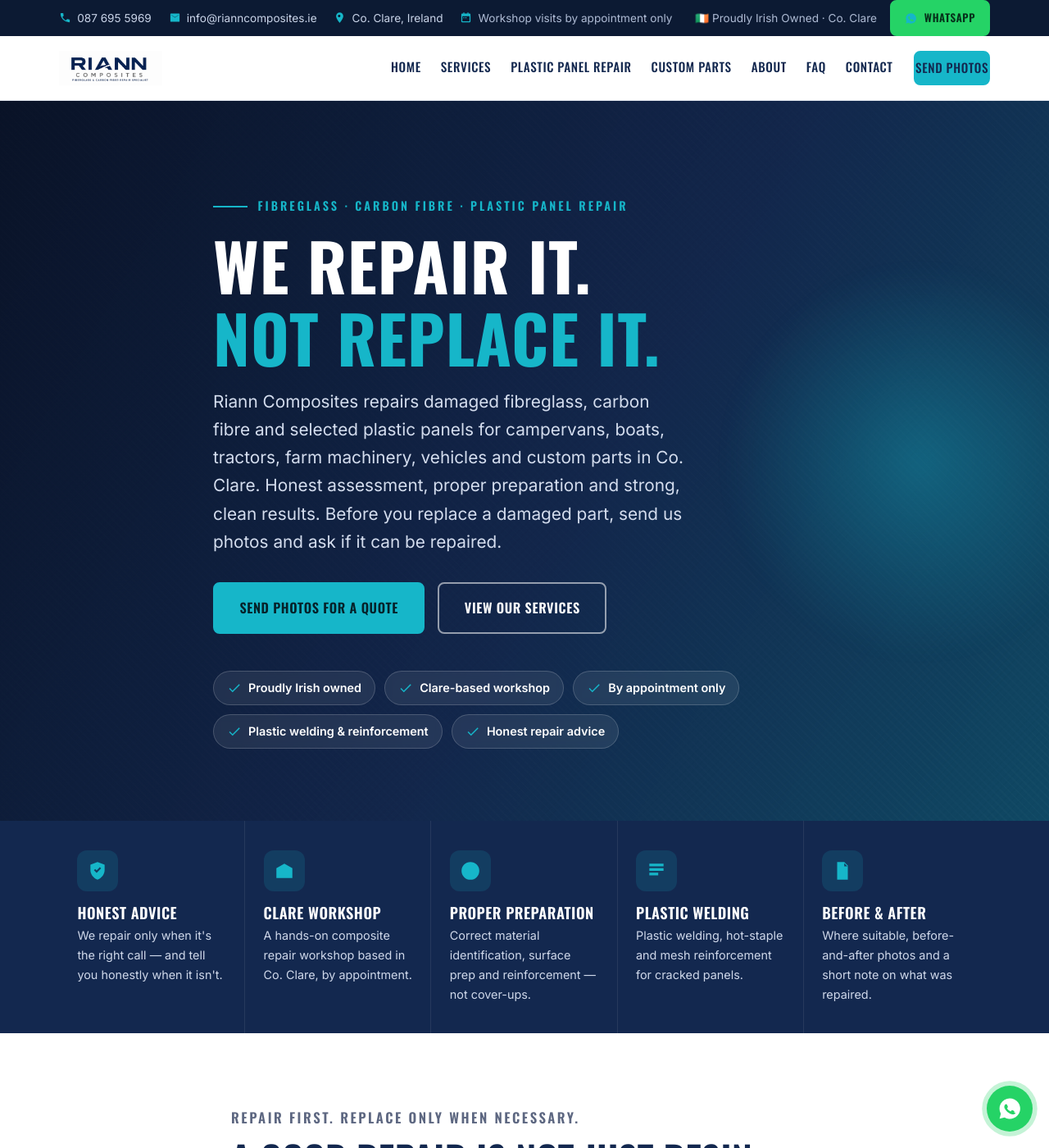
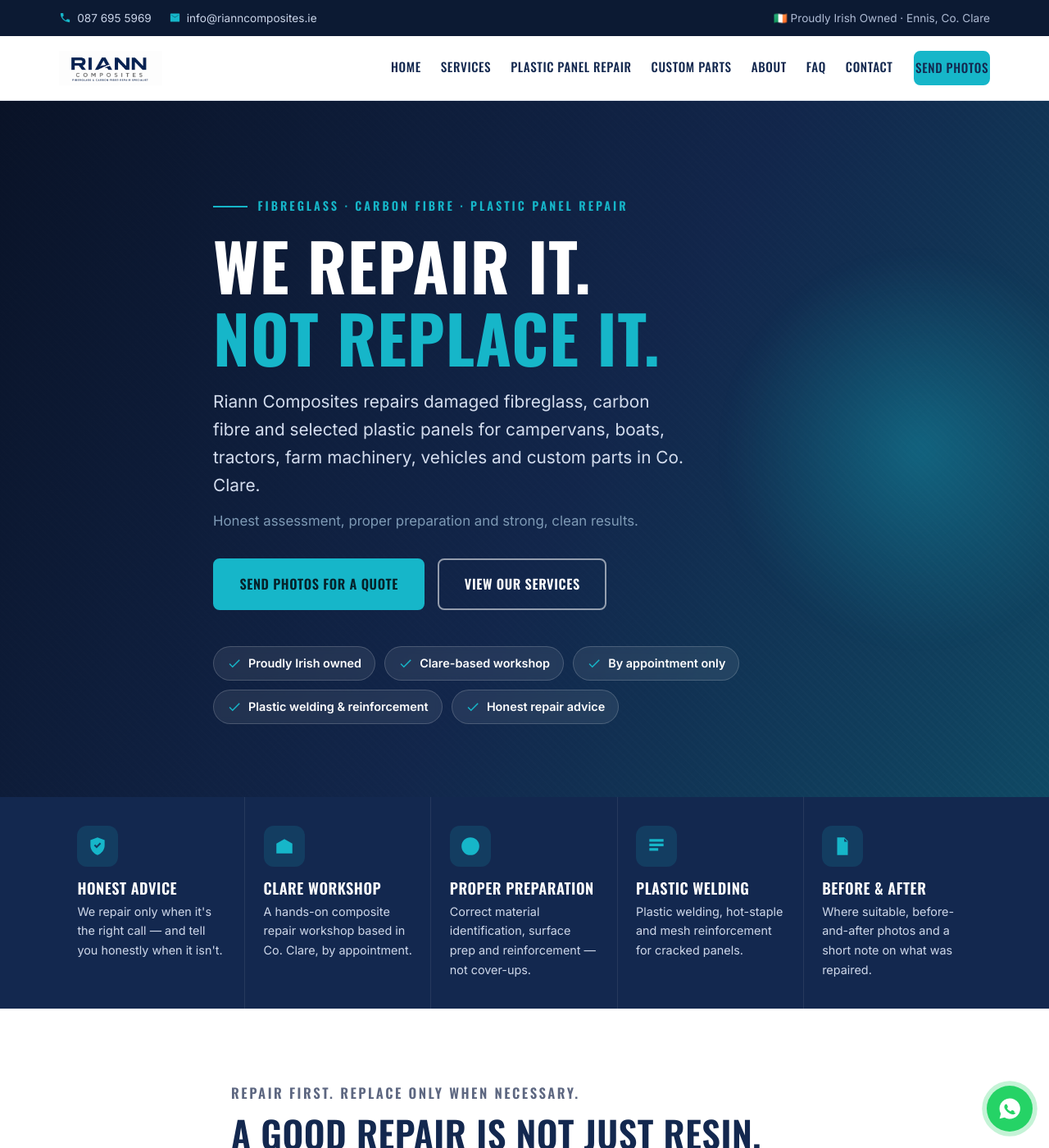
Before and after one commit to rgksugan/rianncomposites.ie, a Jekyll site: the page built from index.html, in a window 1280 px wide and 1400 px high. Shown: the whole window at 82% size. Built offline with Jekyll 4.4.1, drawn with Linux system fonts in a browser that asks for light colours; some of the changed text lies outside the part shown.

Commit message:
Tidy topbar and hero section
- Remove location, appointment and WhatsApp items from topbar
- Update badge to 'Proudly Irish Owned · Ennis, Co. Clare'
- Split hero lead into main paragraph and subtle sub-paragraph
- Remove trailing sentence from hero sub

Co-Authored-By: Claude Sonnet 4.6 <noreply@anthropic.com>

```diff
--- a/_config.yml
+++ b/_config.yml
@@ -20,7 +20,7 @@ business:
   phone_link: "+353876955969"
   whatsapp: "353876955969"
   email: "info@rianncomposites.ie"   # TODO: replace with the real business email
-  address: "Co. Clare, Ireland"
+  address: "Ennis, Co. Clare"
   area: "Workshop-based in Co. Clare · By appointment only"
 
 # Contact form — replace with your own Formspree endpoint to receive emails.
--- a/_includes/topbar.html
+++ b/_includes/topbar.html
@@ -9,21 +9,9 @@
         <svg class="ico" viewBox="0 0 24 24" aria-hidden="true"><path d="M4 4h16a1 1 0 0 1 1 1v14a1 1 0 0 1-1 1H4a1 1 0 0 1-1-1V5a1 1 0 0 1 1-1zm8 7L4.5 6.5v.2L12 12l7.5-5.3v-.2z"/></svg>
         <a href="mailto:{{ site.business.email }}">{{ site.business.email }}</a>
       </li>
-      <li class="topbar__loc">
-        <svg class="ico" viewBox="0 0 24 24" aria-hidden="true"><path d="M12 2a7 7 0 0 1 7 7c0 5-7 13-7 13S5 14 5 9a7 7 0 0 1 7-7zm0 4.5A2.5 2.5 0 1 0 12 11a2.5 2.5 0 0 0 0-4.5z"/></svg>
-        {{ site.business.address }}
-      </li>
-      <li class="topbar__appt">
-        <svg class="ico" viewBox="0 0 24 24" aria-hidden="true"><path d="M7 2v2H5a2 2 0 0 0-2 2v13a2 2 0 0 0 2 2h14a2 2 0 0 0 2-2V6a2 2 0 0 0-2-2h-2V2h-2v2H9V2zm12 7v10H5V9zM7 11v2h2v-2zm4 0v2h2v-2z"/></svg>
-        Workshop visits by appointment only
-      </li>
     </ul>
     <div class="topbar__right">
-      <span class="topbar__badge">🇮🇪 Proudly Irish Owned · Co. Clare</span>
-      <a class="btn btn--wa btn--sm" href="https://wa.me/{{ site.business.whatsapp }}" target="_blank" rel="noopener">
-        <svg class="ico" viewBox="0 0 24 24" aria-hidden="true"><path d="M12 2a10 10 0 0 0-8.6 15l-1.3 4.8 4.9-1.3A10 10 0 1 0 12 2zm5.8 14.2c-.25.7-1.45 1.34-2 1.4-.5.06-1.16.09-1.87-.12a15 15 0 0 1-1.7-.63 11.6 11.6 0 0 1-4.4-3.9c-.33-.45-1.07-1.43-1.07-2.73s.68-1.94.92-2.2a.96.96 0 0 1 .7-.33c.17 0 .34 0 .49.01.16.01.37-.06.58.44.21.51.72 1.77.78 1.9.06.13.1.28.02.45-.08.17-.12.28-.24.43-.12.15-.25.33-.36.44-.12.12-.24.25-.1.49.13.24.6.98 1.28 1.59.88.78 1.62 1.02 1.86 1.14.24.12.38.1.52-.06.14-.16.6-.7.76-.94.16-.24.32-.2.54-.12.21.08 1.37.65 1.6.77.24.12.4.18.46.28.06.1.06.58-.19 1.28z"/></svg>
-        WhatsApp
-      </a>
+      <span class="topbar__badge">🇮🇪 Proudly Irish Owned · Ennis, Co. Clare</span>
     </div>
   </div>
 </div>
--- a/assets/css/style.css
+++ b/assets/css/style.css
@@ -150,7 +150,8 @@ ul { margin: 0; padding: 0; list-style: none; }
 .hero__eyebrow::before { content: ""; position: absolute; left: 0; top: 50%; width: 2.6rem; height: 2px; background: var(--accent); }
 .hero__title { font-size: clamp(2.8rem, 7vw, 5rem); font-weight: 700; letter-spacing: 1px; margin-bottom: 1.1rem; }
 .hero__title .accent { color: var(--accent); }
-.hero__lead { font-size: clamp(1.05rem, 2vw, 1.3rem); color: #d4ddee; max-width: 580px; margin-bottom: 2rem; }
+.hero__lead { font-size: clamp(1.05rem, 2vw, 1.3rem); color: #d4ddee; max-width: 580px; margin-bottom: 0.75rem; }
+.hero__sub { font-size: clamp(0.9rem, 1.6vw, 1.05rem); color: #7e9ab5; max-width: 560px; margin-bottom: 2rem; line-height: 1.6; }
 .hero__actions { display: flex; flex-wrap: wrap; gap: 1rem; margin-bottom: 2.8rem; }
 .hero__chips { display: flex; flex-wrap: wrap; gap: .7rem; }
 .hero__chips li {
--- a/index.html
+++ b/index.html
@@ -16,8 +16,8 @@ description: >-
     <h1 class="hero__title">We Repair It.<br><span class="accent">Not Replace It.</span></h1>
     <p class="hero__lead">Riann Composites repairs damaged fibreglass, carbon fibre and selected
       plastic panels for campervans, boats, tractors, farm machinery, vehicles and custom
-      parts in Co. Clare. Honest assessment, proper preparation and strong, clean results.
-      Before you replace a damaged part, send us photos and ask if it can be repaired.</p>
+      parts in Co. Clare.</p>
+    <p class="hero__sub">Honest assessment, proper preparation and strong, clean results.</p>
 
     <div class="hero__actions">
       <a class="btn btn--accent btn--lg" href="https://wa.me/{{ site.business.whatsapp }}" target="_blank" rel="noopener">Send Photos for a Quote</a>
```
